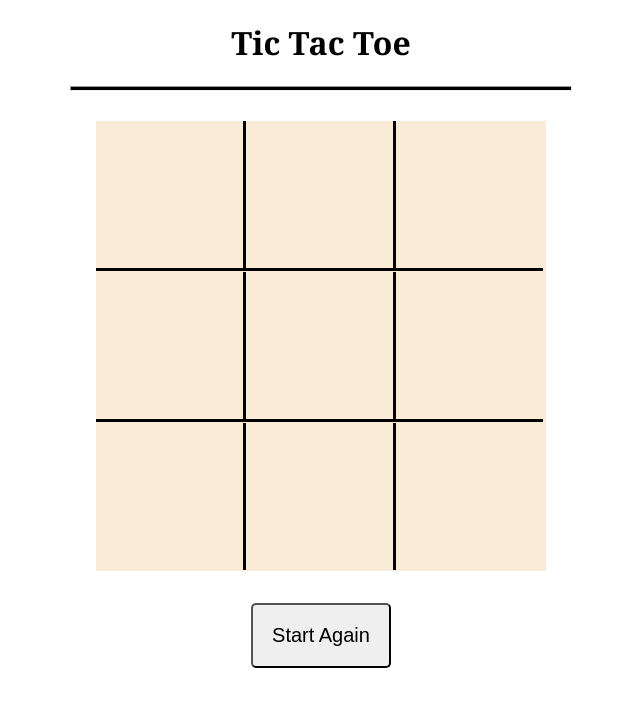
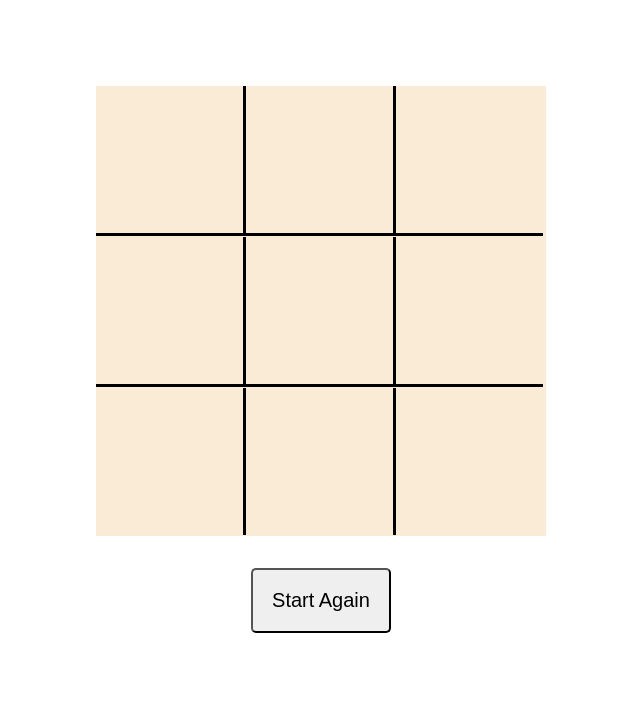
Before and after one commit to lawson1000/tic-tac-toe, a plain HTML site: page index.html in a window 1280 px wide. Shown: the whole page, without its empty margins (319-959 px from the left). Drawn offline with Linux system fonts and the light colour scheme.

Commit message:
added functions

```diff
--- a/index.html
+++ b/index.html
@@ -8,9 +8,9 @@
     <link rel="stylesheet" href="style.css">
 </head>
 <body>
-    <h1 id="score">Tic Tac Toe</h1>
+    <!-- <h1 id="score">Tic Tac Toe</h1> -->
     <h3 class="announce"></h3>
-    <hr>
+    <!-- <hr> -->
     <br>
     <div id="game-board"></div>
     <button id="btn-play">Start Again</button>
--- a/style.css
+++ b/style.css
@@ -14,7 +14,7 @@ hr{
     height: 450px;
     width: 450px;
     background-color: antiquewhite;
-    margin: 0 auto;
+    margin: 45px auto 0;
     display: flex;
     flex-wrap: wrap;
 }
```
